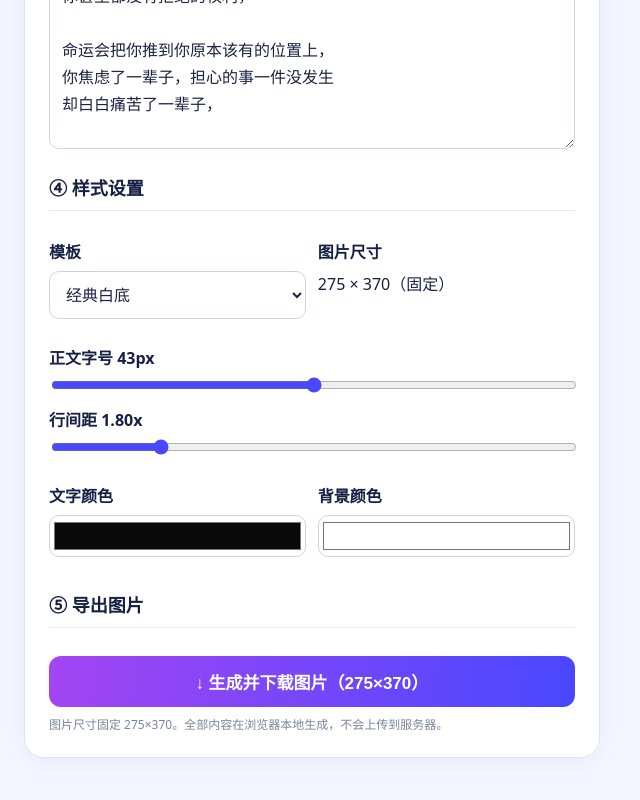
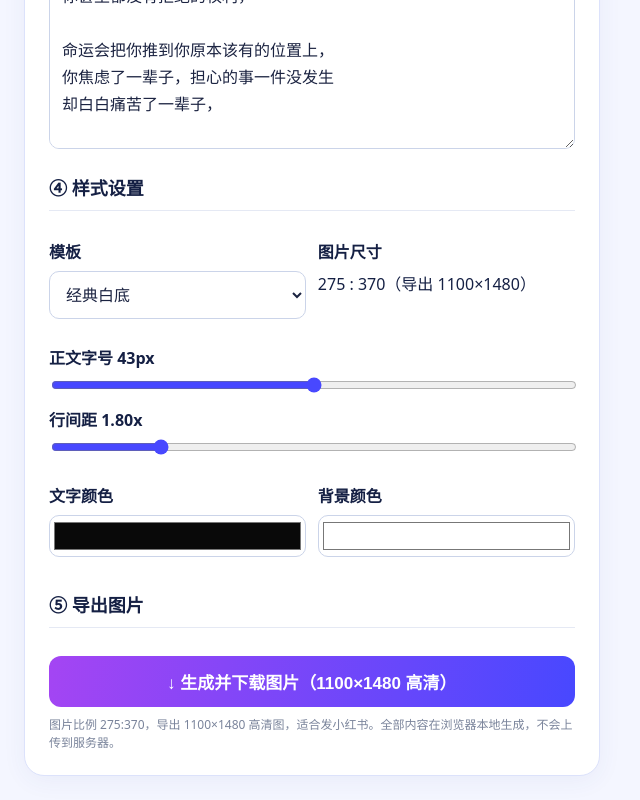
Before and after one commit to daiguaxiaojian/quote-card-generator, a React (Vite) app: page / in a window 1280 px wide. Shown: the part 1083-1883 px from the top of the page, without its empty margins (0-640 px from the left). Built offline with nearby package versions, Linux system fonts and the light colour scheme.

Commit message:
Update src/App.tsx

```diff
--- a/src/App.tsx
+++ b/src/App.tsx
@@ -10,7 +10,7 @@ import {
 } from './types'
 import type { BadgeType, QuoteState } from './types'
 
-/** 导出尺寸固定为 275×370（预览仍按 3x 渲染以保证显示清晰） */
+/** 导出固定为 1100×1480（275:370 比例的 4x，适合发小红书；预览仍按 3x 渲染） */
 
 function loadState(): QuoteState {
   try {
@@ -107,10 +107,11 @@ export default function App() {
     reader.readAsDataURL(file)
   }
 
-  /** 导出固定 275×370 PNG（scale 恒为 1） */
+  /** 导出固定 1100×1480 PNG（275:370 比例的 4x；275×370 像素太少，
+      发小红书会被放大 3–4 倍显示所以发虚） */
   const exportPng = (): void => {
     const offscreen = document.createElement('canvas')
-    renderQuote(offscreen, state, avatarRef.current, 1)
+    renderQuote(offscreen, state, avatarRef.current, 4)
     offscreen.toBlob((blob) => {
       if (!blob) return
       const url = URL.createObjectURL(blob)
@@ -236,7 +237,7 @@ export default function App() {
             </div>
             <div className="field">
               <label>图片尺寸</label>
-              <div>275 × 370（固定）</div>
+              <div>275 : 370（导出 1100×1480）</div>
             </div>
           </div>
           <label className="sliderRow">
@@ -284,9 +285,9 @@ export default function App() {
 
           <h2>⑤ 导出图片</h2>
           <button type="button" className="primary" onClick={() => exportPng()}>
-            ↓ 生成并下载图片（275×370）
+            ↓ 生成并下载图片（1100×1480 高清）
           </button>
-          <div className="hint">图片尺寸固定 275×370。全部内容在浏览器本地生成，不会上传到服务器。</div>
+          <div className="hint">图片比例 275:370，导出 1100×1480 高清图，适合发小红书。全部内容在浏览器本地生成，不会上传到服务器。</div>
         </section>
 
         <section className="panel previewPanel">
```
